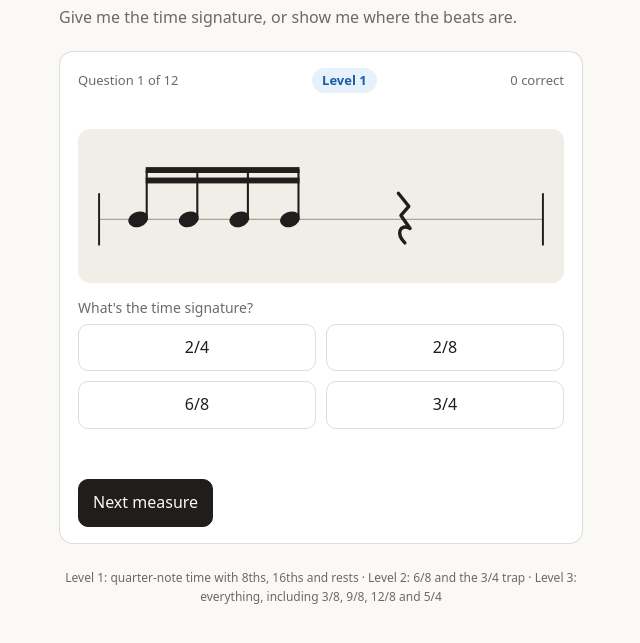
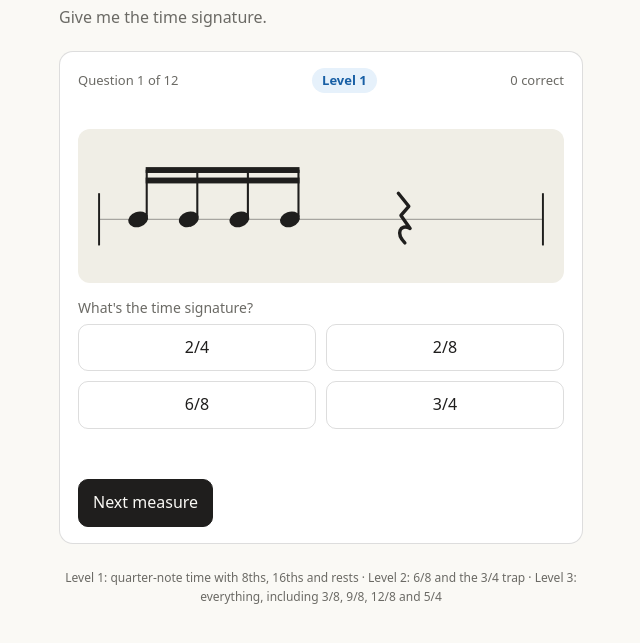
Before and after one commit to betsyalegria/cajon-beats-exercises, a plain HTML site: page index.html in a window 1280 px wide. Shown: the part 65-708 px from the top of the page, without its empty margins (319-959 px from the left). Drawn offline with Linux system fonts and the light colour scheme.

Commit message:
Show question type in the subtitle

```diff
--- a/index.html
+++ b/index.html
@@ -63,7 +63,7 @@ footer{font-size:12px;color:var(--muted);text-align:center;margin-top:24px}
 <body>
 <main>
 <h1>Time signature trainer</h1>
-<p class="sub">Give me the time signature, or show me where the beats are.</p>
+<p class="sub" id="sub">Give me the time signature.</p>
 
 <div class="card" id="game">
 <div class="top"><span id="qnum">Question 1 of 12</span><span class="pill" id="lvl">Level 1</span><span id="score">0 correct</span></div>
@@ -228,6 +228,7 @@ function render(){
 answered=false;checked=false;marks=new Set();cur=gen();cur.mode=n>0&&Math.random()<0.35?'beats':'sig';markMode=cur.mode==='beats';
 draw(cur,false);beatUI();
 $('beatMsg').innerHTML=markMode?'<span class="muted">Tap where each beat starts. Tap a line again to remove it.</span>':'';
+$('sub').textContent=markMode?'Place the beats.':'Give me the time signature.';
 $('qtext').textContent=markMode?`This measure is in ${cur.top}/${cur.bot}. Where do the beats start?`:"What's the time signature?";
 $('choices').style.display=markMode?'none':'';
 $('qnum').textContent=`Question ${n+1} of ${TOTAL}`;$('lvl').textContent='Level '+level;$('fb').innerHTML='';
```
